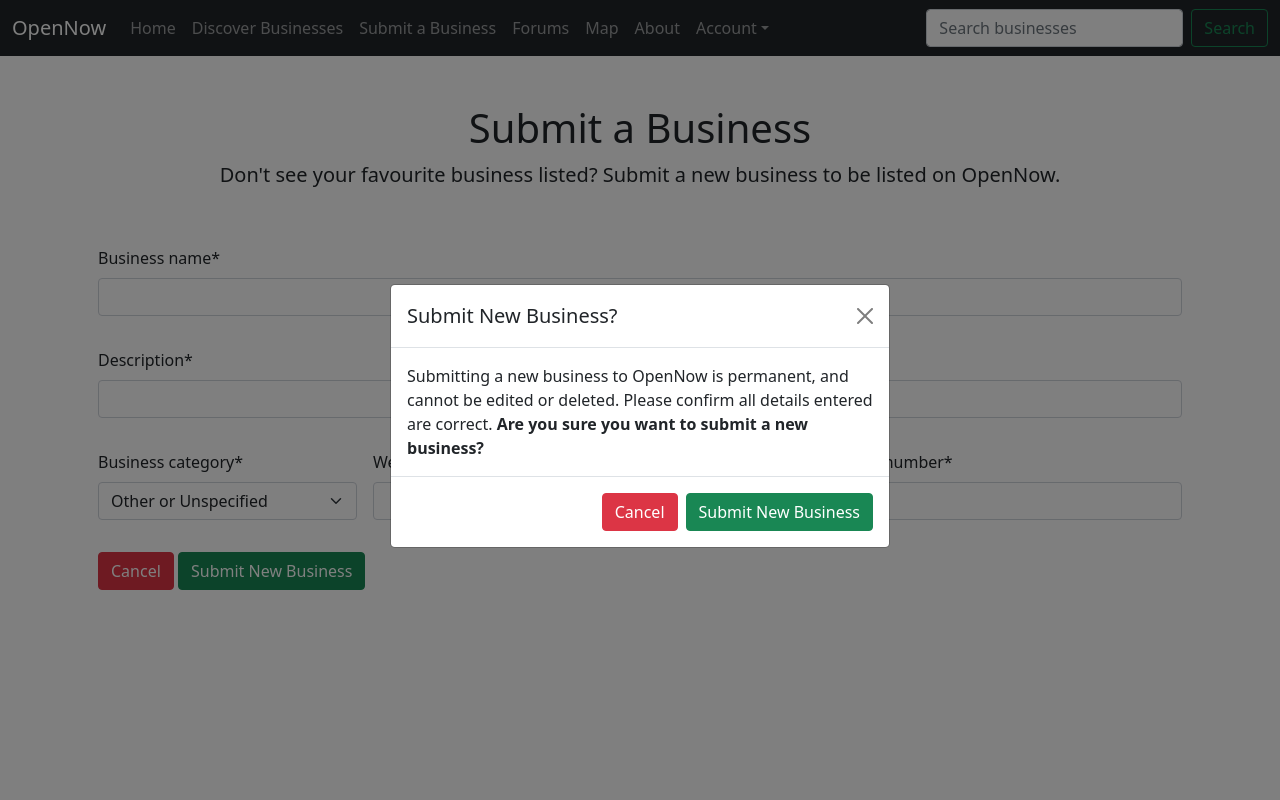
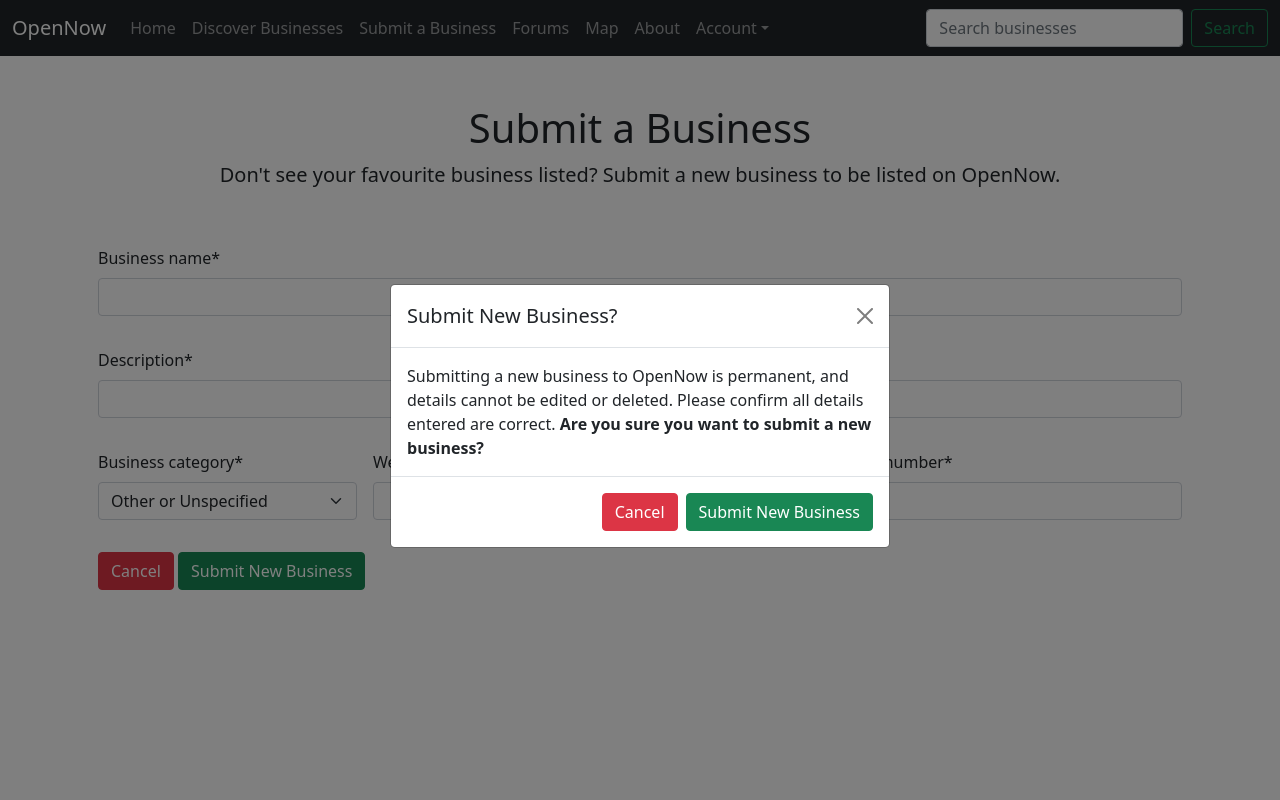
Before and after one commit to AndrewNguyen1/open-now, a Django app: page /open_now/business-form/ in a window 1280 px wide, after a click on "Submit New Business". Run offline with Django 3.2, Linux system fonts and the light colour scheme; some libraries are stand-ins or nearby versions.

Commit message:
updated business submission confirmation modal

```diff
--- a/open_now/templates/open_now/business_form.html
+++ b/open_now/templates/open_now/business_form.html
@@ -48,7 +48,7 @@ Submit a Business{% endblock top-header %}
                     <button type="button" class="btn-close" data-bs-dismiss="modal" aria-label="Close"></button>
                 </div>
                 <div class="modal-body text-break" style="word-wrap: break-word">
-                    Submitting a new business to OpenNow is permanent, and cannot be edited or deleted. Please confirm all details entered are correct. <strong>Are you sure you want to submit a new business?</strong>
+                    Submitting a new business to OpenNow is permanent, and details cannot be edited or deleted. Please confirm all details entered are correct. <strong>Are you sure you want to submit a new business?</strong>
                 </div>
                 <div class="modal-footer">
                     <button type="button" class="btn btn-danger" data-bs-dismiss="modal">Cancel</button>
```
